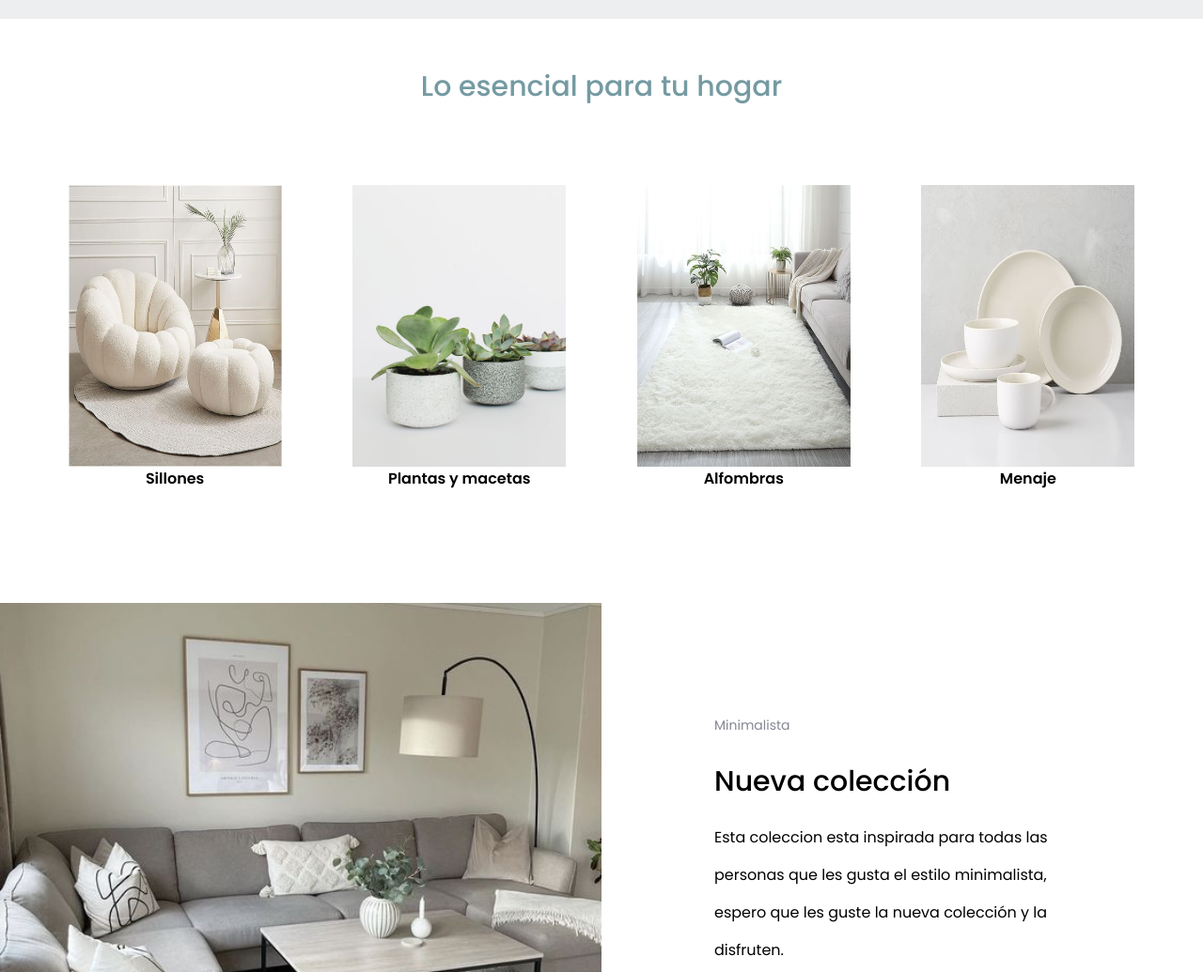
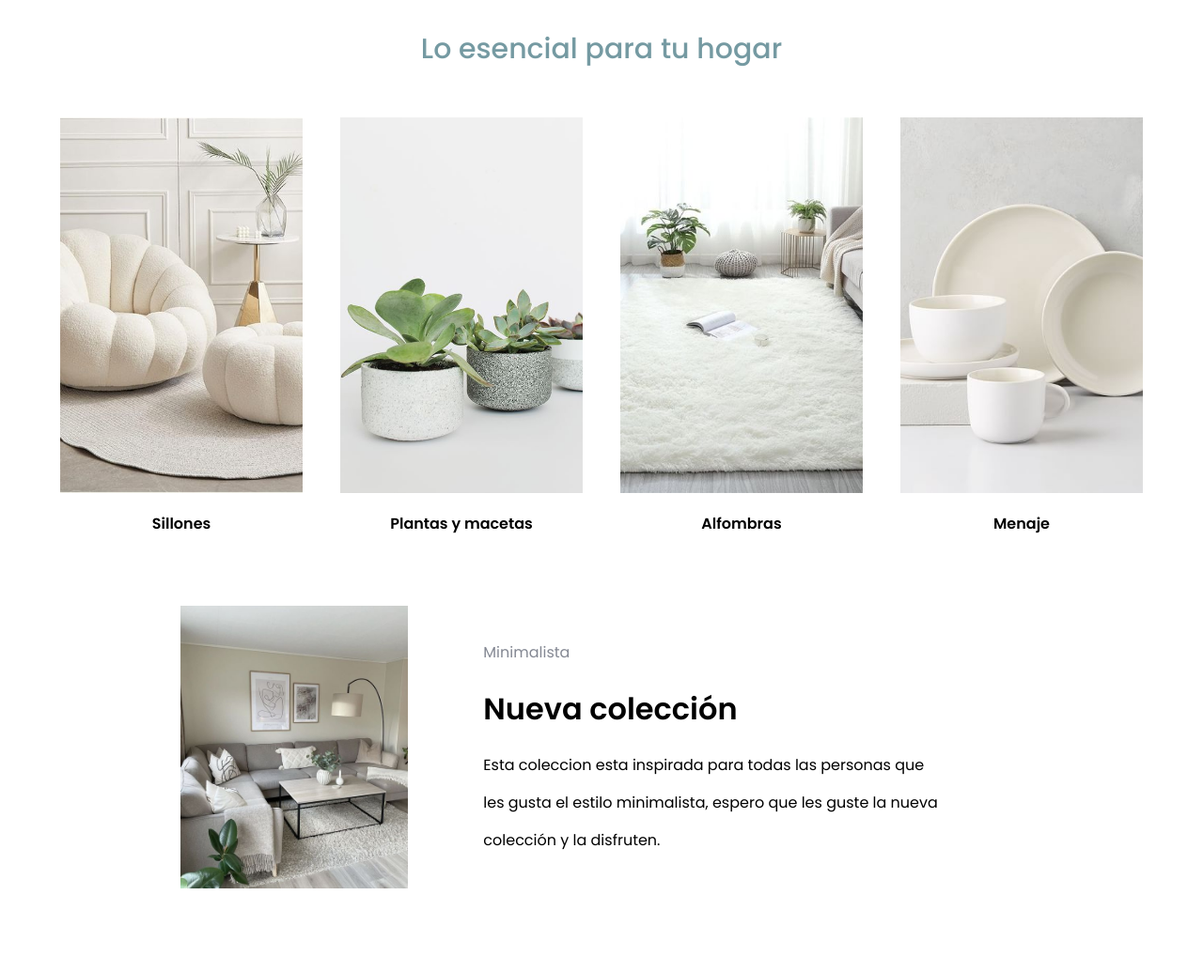
Before and after one commit to ValeryAnd/StyleHome, a plain HTML site: page index.html in a window 1280 px wide. Shown: the part 780-1815 px from the top of the page at 94% size. Drawn offline with nearby package versions, Linux system fonts and the light colour scheme.

Commit message:
Se hicieron cambios en el estilo de la pagina index.html

```diff
--- a/index.html
+++ b/index.html
@@ -51,32 +51,30 @@
         <section id="productos">
             <h3>Lo esencial para tu hogar</h3>
             <div class="container-productos">
-
                 <div class="product">
-                    <div class="product-img">
+                    <a href="./paginas/productos.html" class="product-img">
                         <img src="./imagenes/sillon.jpg" alt="Sillon">
-                    </div>
+                    </a>
                     <h4>Sillones</h4>
                 </div>
                 <div class="product">
-                    <div class="product-img">
+                    <a href="./paginas/productos.html"  class="product-img">
                         <img src="./imagenes/plantas.jpg" alt="Plantas">
-                    </div>
+                    </a>
                     <h4>Plantas y macetas</h4>
                 </div>
                 <div class="product">
-                    <div class="product-img">
+                    <a href="./paginas/productos.html" class="product-img">
                         <img src="./imagenes/alfombras.jpg" alt="Alfombra">
-                    </div>
+                    </a>
                     <h4>Alfombras</h4>
                 </div>
                 <div class="product">
-                    <div class="product-img">
+                    <a href="./paginas/productos.html" class="product-img">
                         <img src="./imagenes/menajes.jpg" alt="Menajes">
-                    </div>
+                    </a>
                     <h4>Menaje</h4>
                 </div>
-            </div>
             </div>
         </section>
         <section id="nuevaColeccion">
@@ -93,12 +91,22 @@
         </section>
         <section id="galeria">
             <h4>Arte para tu hogar</h4>
-            <div class="contenedor-imagenes">
-                <img src="./imagenes/collage1.jpg" alt="">
-                <img src="./imagenes/collage2.jpg" alt="">
-                <img src="./imagenes/collage3.jpg" alt="">
-                <img src="./imagenes/collage4.jpg" alt="">
-                <img src="./imagenes/collage5.jpg" alt="">
+            <div class="galeria-imagenes">
+                <div class="galeria-img">
+                    <img src="./imagenes/collage1.jpg" alt="">
+                </div>
+                <div class="galeria-img">
+                    <img src="./imagenes/collage2.jpg" alt="">
+                </div>
+                <div class="galeria-img">
+                    <img src="./imagenes/collage3.jpg" alt="">
+                </div>
+                <div class="galeria-img">
+                    <img src="./imagenes/collage4.jpg" alt="">
+                </div>
+                <div class="galeria-img">
+                    <img src="./imagenes/collage5.jpg" alt="">
+                </div>
             </div>
         </section>
         <section id="escogernos">
--- a/styles/inicio.css
+++ b/styles/inicio.css
@@ -6,15 +6,15 @@
 }
 
 header{
+    position: fixed;
     height: 75px;
     width: 100%;
-    position: fixed;
+    z-index: 11000;
     display: flex;
     flex-direction: row;
     justify-content: center;
     align-items: center;
     background-color: #EDEEF0;
-    z-index: 10000;
 }
 
 header ul {
@@ -50,7 +50,7 @@ header ul {
 
 #hero{
     width: 100%;
-    height: 800px;
+    height: 760px;
     background-color: #EDEEF0;
     display: flex;
     flex-direction: column ;
@@ -59,7 +59,7 @@ header ul {
 }
 
 #hero .hero-image{
-    margin-left: 60%;
+    margin-left: auto;
 }
 
 #hero .hero-text{
@@ -89,16 +89,8 @@ header ul {
     color: #848893;
 }
 
-#productos {
-    display: flex;
-    flex-direction: column;
-    align-items: center;
-}
-
 .product {
-    width: 60%;
     text-align: center;
-    margin-bottom: 20px;
 }
 
 #productos h3{
@@ -110,38 +102,35 @@ header ul {
     margin-bottom: 32px;
 }
 
-#productos .container-productos{
-    margin-top: 50px;
-    display: flex;
-    flex-direction: row;
-    justify-content: space-between;
-    padding: 0px 20px;
+#productos .container-productos {
+    width: 90%;
+    margin: 50px auto;
+    display: grid;
+    grid-template-columns: repeat(4, 1fr);
+    grid-template-rows: 400px;
+    grid-gap: 40px;
 }
 
-.product img {
+#productos .product img {
     max-width: 100%;
-    height: 300px;
+    height: 100%;
+    object-fit: cover;
 }
 
-.container-productos .product{
-    width: 20%;
+#productos .product h4{
+    padding-top: 20px;
 }
 
 #nuevaColeccion{
+    width: 70%;
+    margin: 120px auto;
     display: flex;
     flex-direction: row;
-    height: 500px;
-    margin:100px 0px
-}
-
-#nuevaColeccion .contenedor-imagen,
-#nuevaColeccion .contenedor-texto{
-    width: 50%;
 }
 
 #nuevaColeccion .contenedor-imagen img{
+    max-width: 100%;
     height: 100%;
-    width: 100%;
     object-fit: cover;
 }
 
@@ -149,8 +138,8 @@ header ul {
     display: flex;
     flex-direction: column;
     justify-content: center;
-    padding: 0px 120px;
     line-height: 40px;
+    padding: 0px 80px;
 }
 
 #nuevaColeccion .contenedor-imagen{
@@ -158,15 +147,15 @@ header ul {
 }
 
 #nuevaColeccion .contenedor-texto h2{
-    font-size: 14px;
+    font-size: 16px;
     color: #848893;
     font-weight: 400;
 }
 
 #nuevaColeccion .contenedor-texto h3{
-    font-size: 30px;
+    font-size: 32px;
     color: black;
-    font-weight: 500;
+    font-weight: 600;
     margin: 20px 0px;
 }
 
@@ -182,9 +171,23 @@ header ul {
     text-transform: uppercase;
 }
 
-#galeria .contenedor-imagenes img{
-    width: 300px;
-    height: 350px;
+#galeria .galeria-imagenes{
+    width: 50%;
+    display: grid;
+    grid-template-columns: repeat(3, 1fr);
+    grid-gap: 5px;
+    margin: 0 auto;
+
+}
+
+#galeria .galeria-imagenes img{
+    max-width: 100%;
+    height: 100%;
+    object-fit: cover;
+}
+
+#galeria .galeria-imagenes .galeria-img:nth-child(1){
+    grid-row-start: span 2;
 }
 
 #escogernos .escogernos-container{
```
